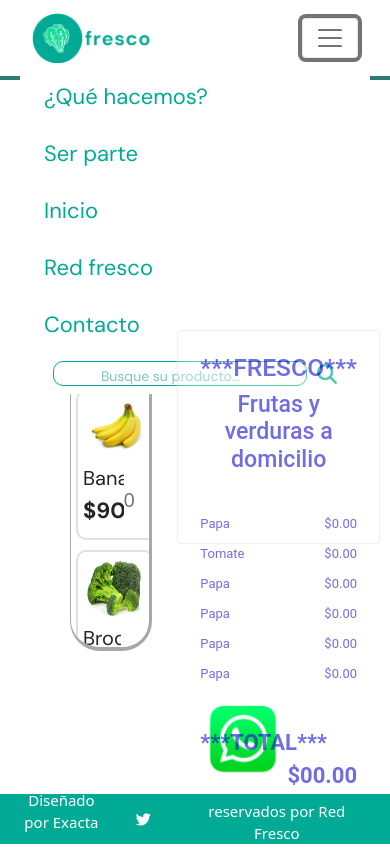
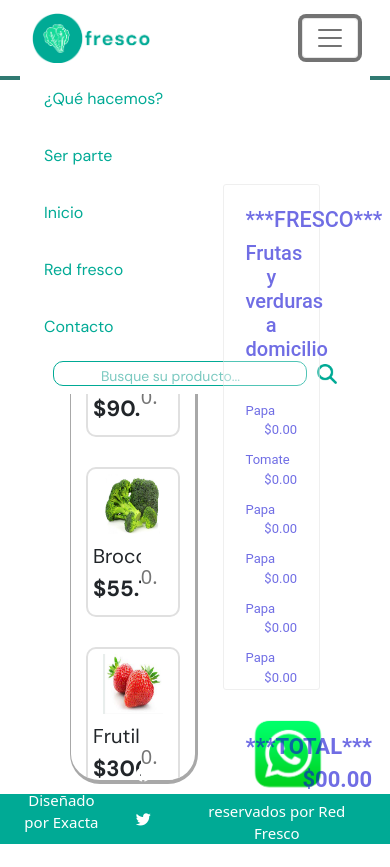
Before and after one commit to SebaGoiburo/PFGoiburo, a plain HTML site: page index.html in a window 390 px wide. Both pictures are taken after a click on the button "Toggle navigation". Drawn offline with nearby package versions, Linux system fonts and the light colour scheme.

Commit message:
Media Query Menu Responsive

```diff
--- a/css/estilo.css
+++ b/css/estilo.css
@@ -52,9 +52,9 @@
   font-weight: bold;
   font-size: 22px;
   color: #317A72;
-  transition-delay: 0.2s;
+  transition-delay: 0.1s;
   transition-timing-function: ease-in-out;
-  transition-duration: 0.1s;
+  transition-duration: 0.2s;
 }
 
 .navbar a:active{
@@ -292,8 +292,8 @@
   height: 120px;
   width: auto;
   position: fixed;
-  bottom: 45px;
-  right: 75px;
+  bottom: 30px;
+  right: 30px;
 }
 
 footer{
@@ -380,46 +380,12 @@
   border-radius: 20px;
 }
 
-@media screen and (min-width: 700px) and (max-width: 900px) {
-  .contenedorProductos{
-    margin-left: 10px;
+@media screen and (max-width: 1200px) {
+  .navbar a{
+    font-size: 16px;
   }
-  .ticket{
-    margin-right: 10px;
+  .navbar a:hover{
+    font-weight: bold;
+    font-size: 16px;
   }
 }
-
-@media screen and (min-width: 520px) and (max-width: 699px) {
-  .contenedorProductos{
-    margin-left: 10px;
-
-  }
-  .cardProducto{
-    margin: 5px;
-  }
-  .ticket{
-    margin-right: 10px;
-  }
-}
-
-@media screen and (max-width: 520px) {
-  .main{
-    display: flex;
-    flex-direction: column;
-  }
-
-  .contenedorProductos{
-    height: 60%;
-    width: 100%;
-
-  }
-
-  .cardProducto{
-    margin: 5px;
-  }
-  .ticket{
-    height: 30%;
-    width: 100%;
-    margin-right: 10px;
-  }
-}
--- a/index.html
+++ b/index.html
@@ -55,26 +55,6 @@
         </div>
       </nav>
     </header>
-    <!-- <header>
-      <img class="logo" src="img/fresco.png" alt="logo red fresco" />
-      <nav class="navbar">
-            <ul>
-              <li><a href="/pages/queHacemos.html">¿Qué hacemos?</a></li>
-              <li><a href="/pages/serParte.html">Ser parte</a></li>
-              <li><a href="/index.html">Inicio</a></li>
-              <li><a href="pages/redFresco.html">Red fresco</a></li>
-              <li><a href="/pages/contacto.html">Contacto</a></li>
-            </ul>
-      </nav>
-      <div class="buscar">
-        <input id="caja_buscar"
-        type="search"
-        name="busquedaDeProducto"
-        placeholder="Busque su producto..."
-      />
-        <input id="lupa" type="image" src="img/icono_lupa.png" alt="Buscar"  value="Buscar"/>
-      </div>
-    </header> -->
     <main>
         <div class="contenedorProductos">
           <div class="cardProducto">
@@ -190,8 +170,8 @@
         </div>
         <div class="ticket">
           <div class="tituloTicket">
-            <h2>***FRESCO***</h2>
-            <h3>Frutas y verduras a domicilio</h3>
+            <h2 class="fs-4">***FRESCO***</h2>
+            <h3 class="fs-5">Frutas y verduras a domicilio</h3>
           </div>
           <hr>
           <div class="listaProductos">
```
